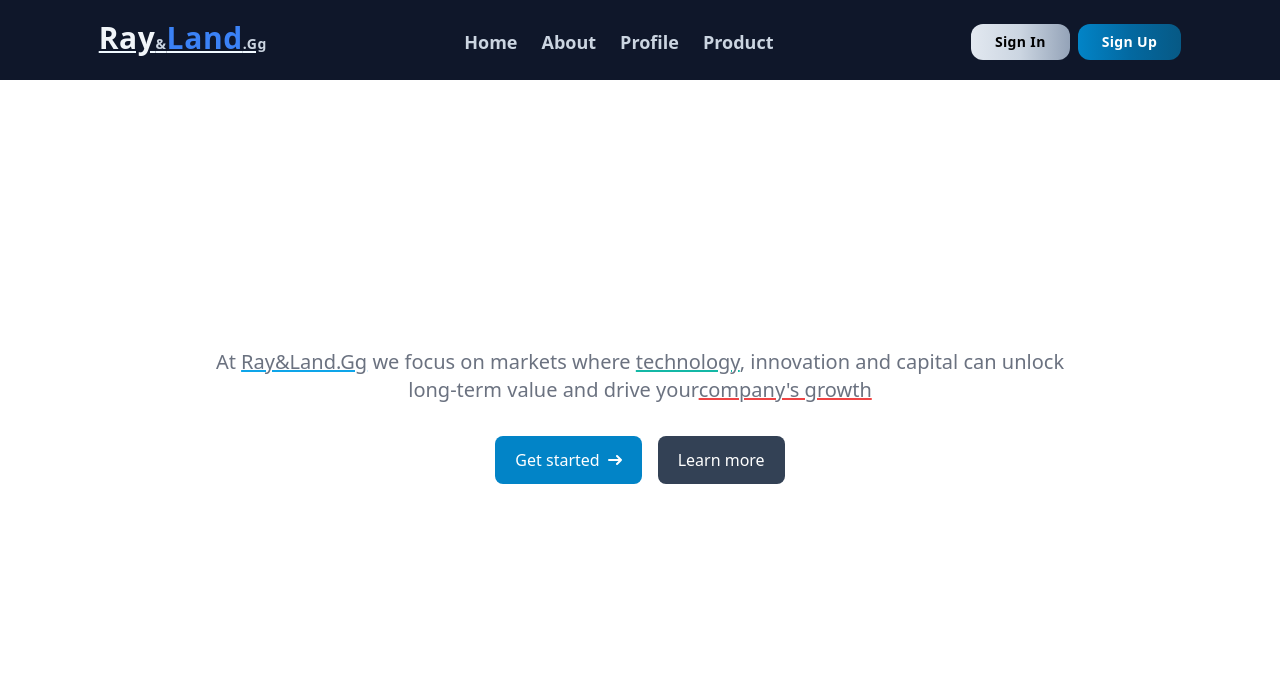
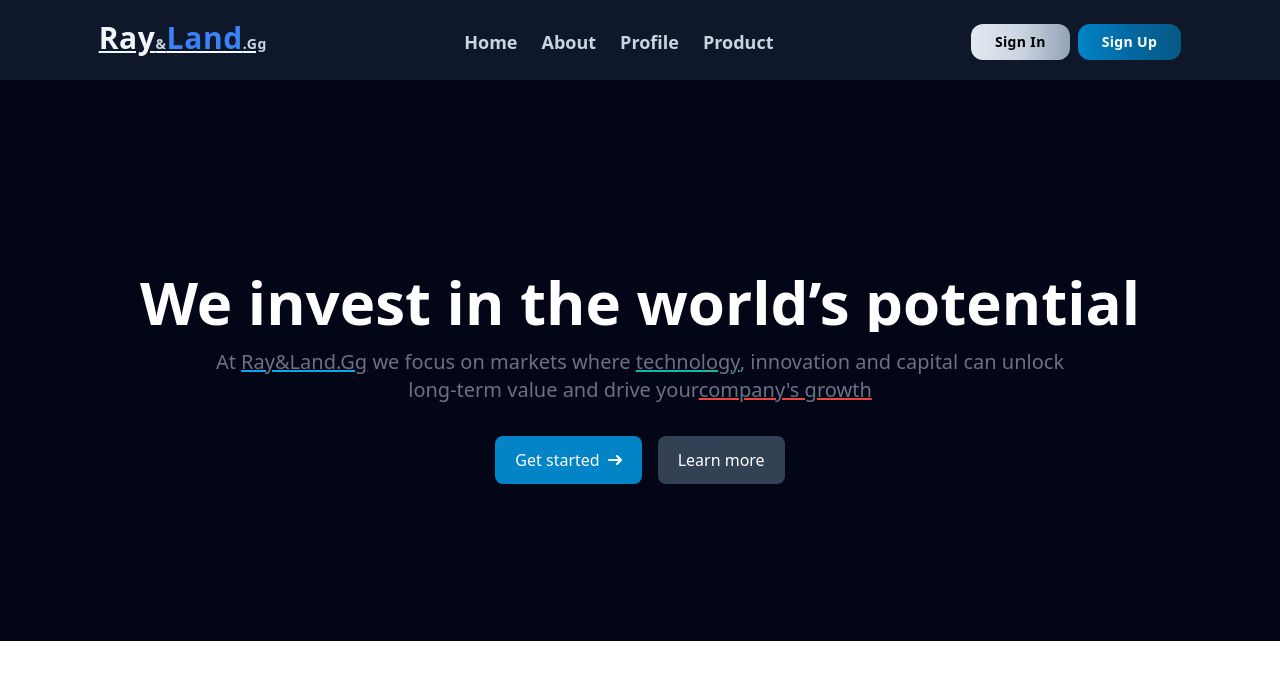
Before and after one commit to mraihanhatim04/next-app-router, a Next.js app: page / in a window 1280 px wide. Shown: the top 680 px of the page. Built offline with nearby package versions, Linux system fonts and the light colour scheme.

Commit message:
edit hero section homepage

```diff
--- a/src/app/page.tsx
+++ b/src/app/page.tsx
@@ -1,6 +1,6 @@
 export default function Home() {
   return (
-    <section className="bg-white dark:bg-gray-900 h-[561px]">
+    <section className="bg-slate-950  h-[561px]">
       <div className="py-8 px-4 mx-auto max-w-screen-xl text-center lg:py-16">
         <h1 className="mb-4 mt-32 text-2xl font-bold leading-none md:text-4xl lg:text-6xl text-transparent bg-clip-text bg-white">
           We invest in the world’s potential
```
